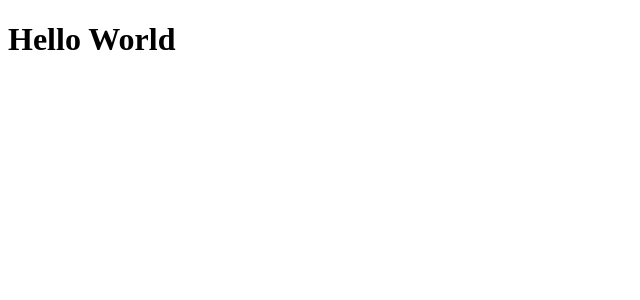
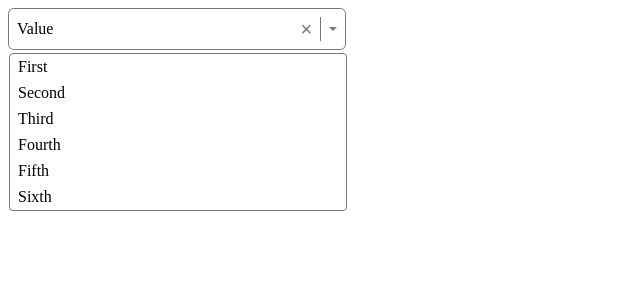
Before and after one commit to prateek18801/react-custom-select, a React (Vite) app: page / in a window 1280 px wide. Shown: the top 300 px of the page, without its empty margins (0-640 px from the left). Built offline with nearby package versions, Linux system fonts and the light colour scheme.

Commit message:
Add sample options, value state

```diff
--- a/src/App.tsx
+++ b/src/App.tsx
@@ -1,5 +1,24 @@
+import { useState } from 'react';
+import Select from './components/Select';
+
+const options = [
+    { label: 'First', value: 1 },
+    { label: 'Second', value: 2 },
+    { label: 'Third', value: 3 },
+    { label: 'Fourth', value: 4 },
+    { label: 'Fifth', value: 5 },
+    { label: 'Sixth', value: 6 },
+]
+
 const App = () => {
-    return <h1>Hello World</h1>;
+
+    const [value, setValue] = useState<typeof options[0] | undefined>(options[0]);
+
+    return (
+        <div className='App'>
+            <Select options={options} value={value} onChange={option => setValue(option)} />
+        </div>
+    );
 }
 
 export default App;
```
